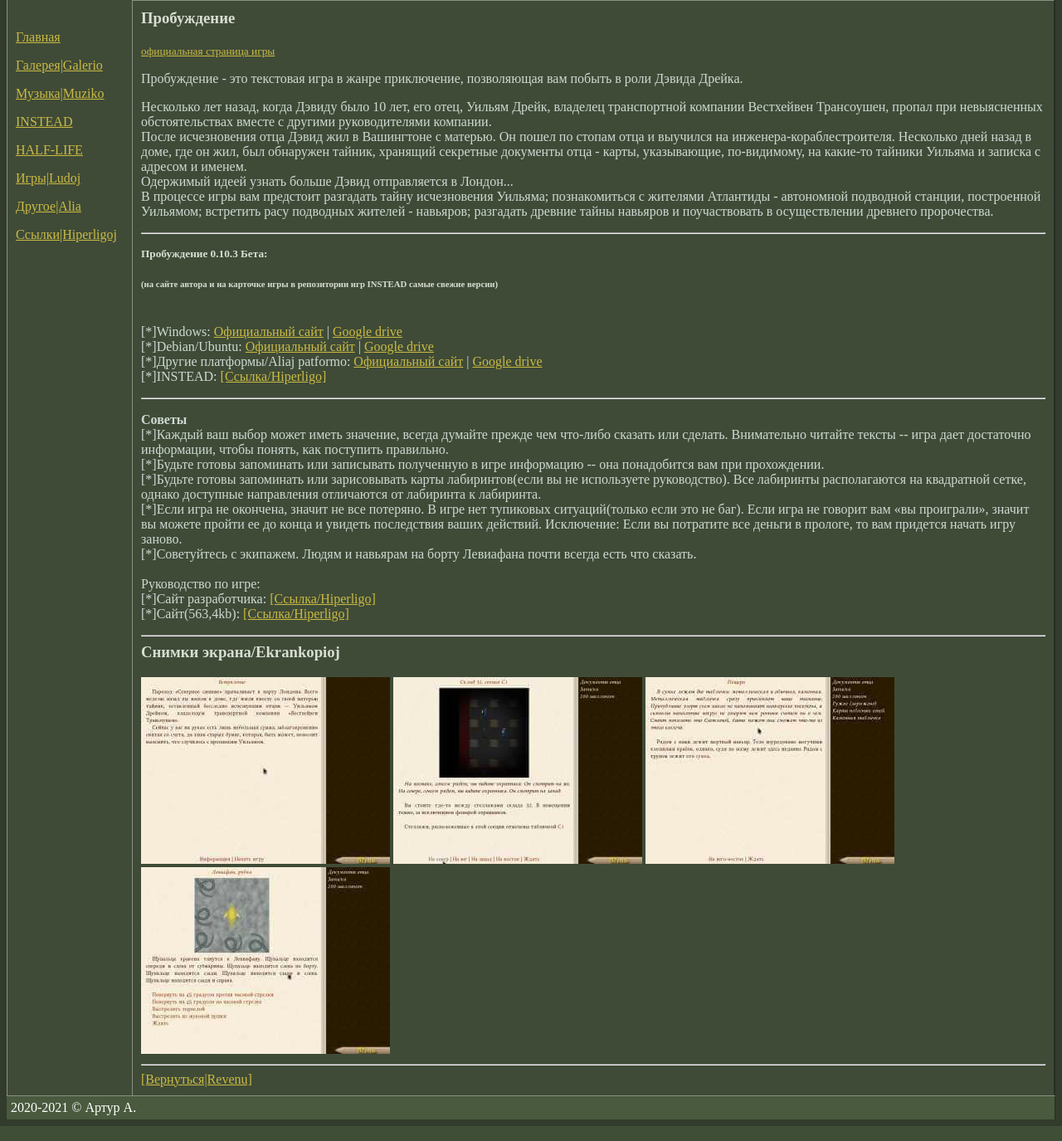
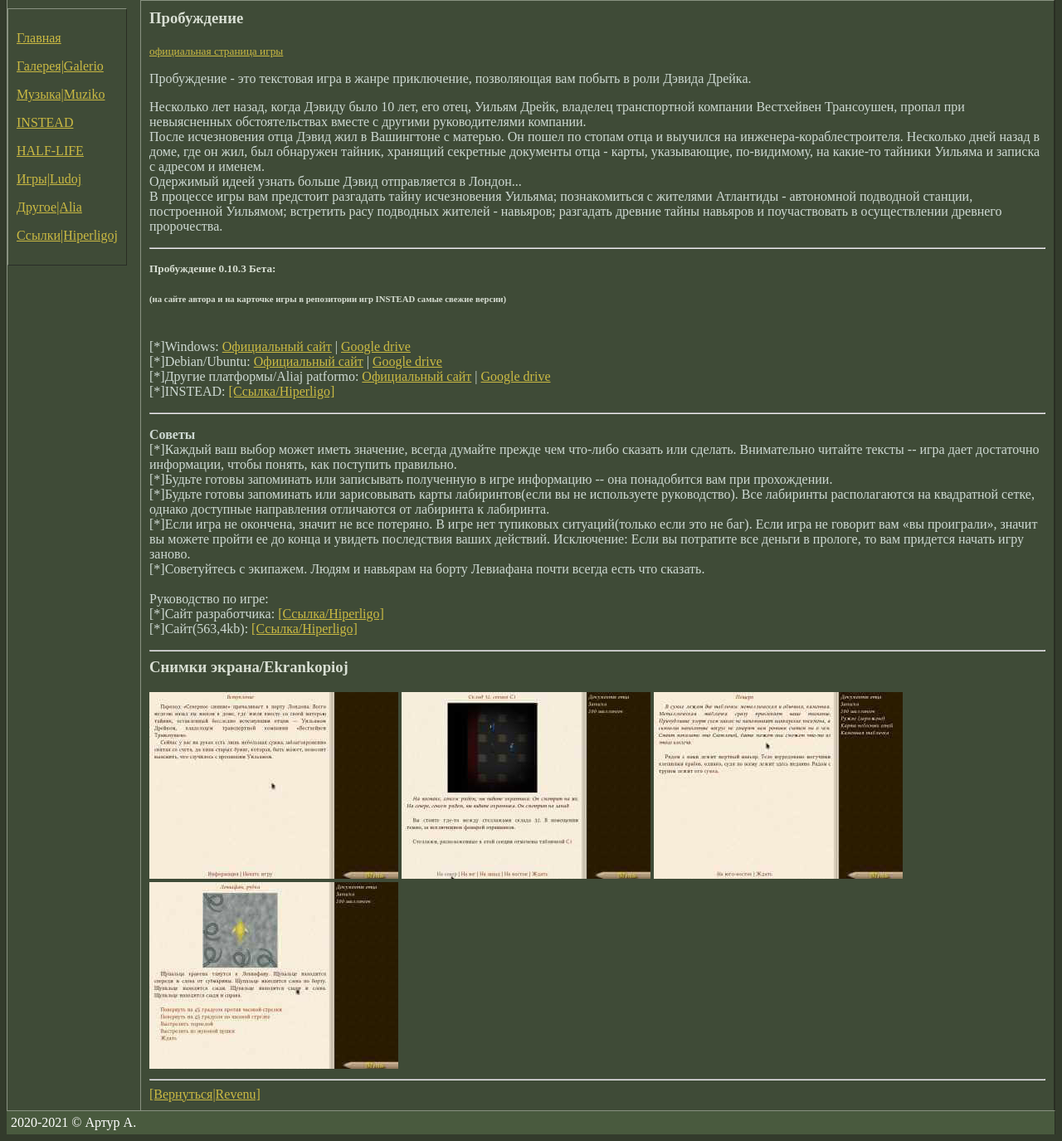
Before and after one commit to ArturAiwasan/chtabssite, a PHP site: page /awakening.html in a window 1280 px wide. Shown: the part 60-1435 px from the top of the page at 83% size. Run offline with PHP 8.4, Linux system fonts and the light colour scheme.

Commit message:
14032021

```diff
--- a/style.css
+++ b/style.css
@@ -136,6 +136,10 @@ body {
     color: #fff;
    }
    #sidebar {
+	border-top: 1px solid #899281;
+	 border-left: 1px solid #899281;
+	 border-right: 1px solid #292d23;
+	 border-bottom: 1px solid #292d28;
     margin-top: 10px;
     padding: 10px;
     min-width: 80px;
@@ -146,7 +150,7 @@ body {
 	 border-left: 1px solid #899281;
 	 border-right: 1px solid #292d23;
 	 min-height: 580px;
-    margin-left: 150px;
+    margin-left: 160px;
     padding: 10px;
     background: #3f4b37;
    }
```
